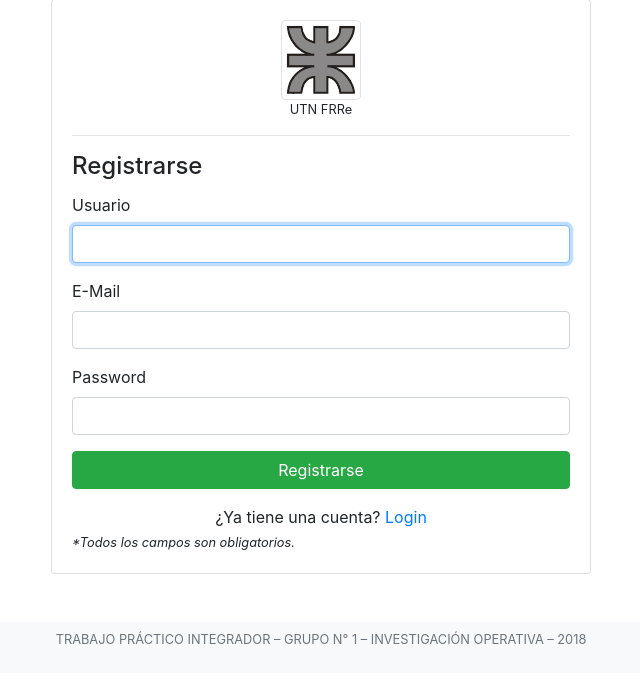
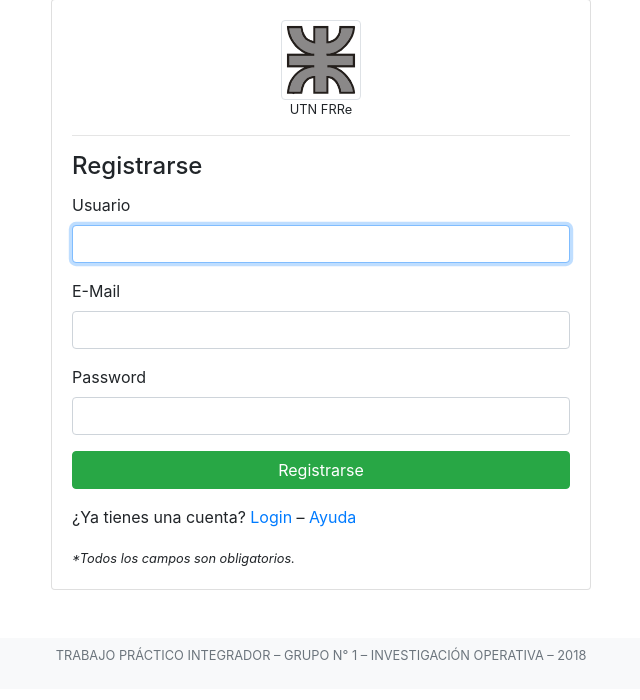
Before and after one commit to gabrielhruza/io, a Django app: page /auth2/register/ in a window 1280 px wide. Shown: the part 49-749 px from the top of the page, without its empty margins (319-959 px from the left). Run offline with Django 3.2, Linux system fonts and the light colour scheme; some libraries are stand-ins or nearby versions.

Commit message:
pipicucu

```diff
--- a/auth2/templates/auth2/login.html
+++ b/auth2/templates/auth2/login.html
@@ -60,7 +60,8 @@
 						</div>
 
 						<div class="margin-top20 text-center">
-						¿No estas registrado? <a href="{% url 'register' %}">Registrarse</a>
+						¿No estas registrado? <a href="{% url 'register' %}">Registrarse</a> –
+						<a target="_blank" href="{% static 'auth2/pdf/manual.pdf' %}">Ayuda</a>
 						</div>
 
 					<small><i>*Todos los campos son obligatorios.</i></small>
--- a/auth2/templates/auth2/register.html
+++ b/auth2/templates/auth2/register.html
@@ -57,8 +57,11 @@
 										Registrarse
 									</button>
 								</div>
-								<div class="margin-top20 text-center">
-									¿Ya tiene una cuenta? <a href="{% url 'login' %}">Login</a>
+								<div class="justify-content-center">
+								<p>
+								¿Ya tienes una cuenta? <a href="{% url 'login' %}">Login</a> –
+								<a target="_blank" href="{% static 'auth2/pdf/manual.pdf' %}">Ayuda</a>
+								</p>
 								</div>
 						<small><i>*Todos los campos son obligatorios.</i></small>
 					</form>
```
